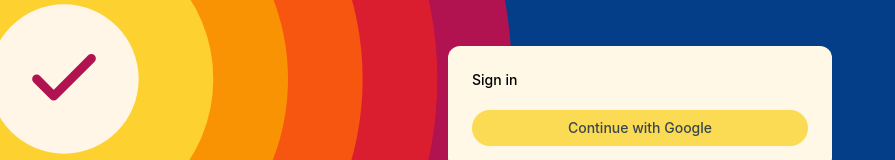
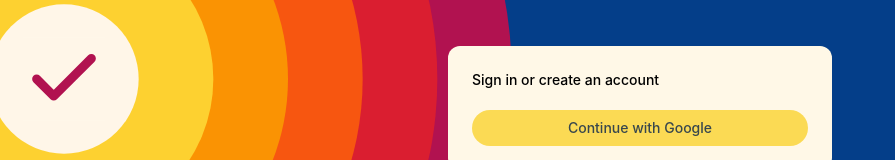
Before and after one commit to devsoc-unsw/trainee-chainsaw-man-26t2, a React (Vite) app in the folder client/: page /auth/login in a window 1280 px wide. Shown: the part 292-452 px from the top of the page, without its empty margins (0-895 px from the left). Built offline with nearby package versions, Linux system fonts and the light colour scheme.

Commit message:
Make sign in also being create more intuitive

```diff
--- a/client/src/routes/auth/login.tsx
+++ b/client/src/routes/auth/login.tsx
@@ -11,7 +11,7 @@ function RouteComponent() {
       <Card className="w-full max-w-sm p-6">
         <div className="flex flex-col gap-5">
           <h1 className="text-sm font-medium">
-            Sign in
+            Sign in or create an account
           </h1>
           {/* TODO: fill in given auth */}
           <Link
```
